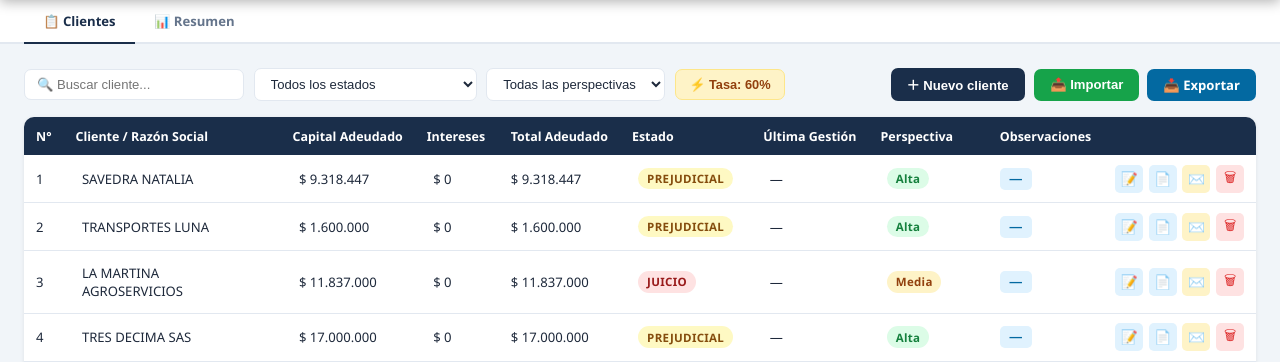
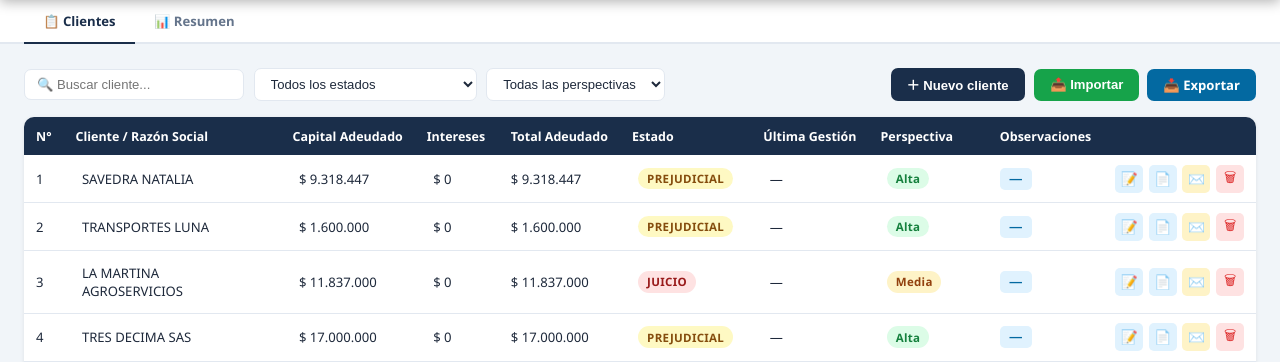
Before and after one commit to aimartinvega-code/cartera-mora, a Flask app: page /app in a window 1280 px wide. Shown: the part 56-418 px from the top of the page. Run offline with Flask 3, Linux system fonts and the light colour scheme; the visitor is signed in with stand-in values (Sample User, id 1).

Commit message:
sacar boton tasa global

```diff
--- a/templates/index.html
+++ b/templates/index.html
@@ -590,18 +590,7 @@ tbody tr.incobrable-row:hover { background: #ffe4e6 !important; }
         <option>Incobrable</option>
       </select>
 
-      <div class="tasa-popover-wrap">
-        <button class="btn-tasa-toggle" onclick="toggleTasaPopover()">⚡ Tasa: <span id="tasa-display">60</span>%</button>
-        <div class="tasa-popover" id="tasa-popover">
-          <label style="font-size:0.75rem;font-weight:700;color:var(--slate);display:block;margin-bottom:0.4rem">Tasa de interés anual</label>
-          <div style="display:flex;gap:0.4rem;align-items:center">
-            <input class="tasa-input" id="tasa-input" type="number" step="0.01" value="60">
-            <span style="font-size:0.8rem">% anual</span>
-          </div>
-          <div id="tasa-info" style="color:var(--slate);font-size:0.72rem;margin-top:0.3rem"></div>
-          <button class="btn-tasa" onclick="guardarTasa()">Actualizar</button>
-        </div>
-      </div>
+
 
       <button class="btn-add" onclick="abrirModal()">＋ Nuevo cliente</button>
       {% if role == 'admin' %}
```
